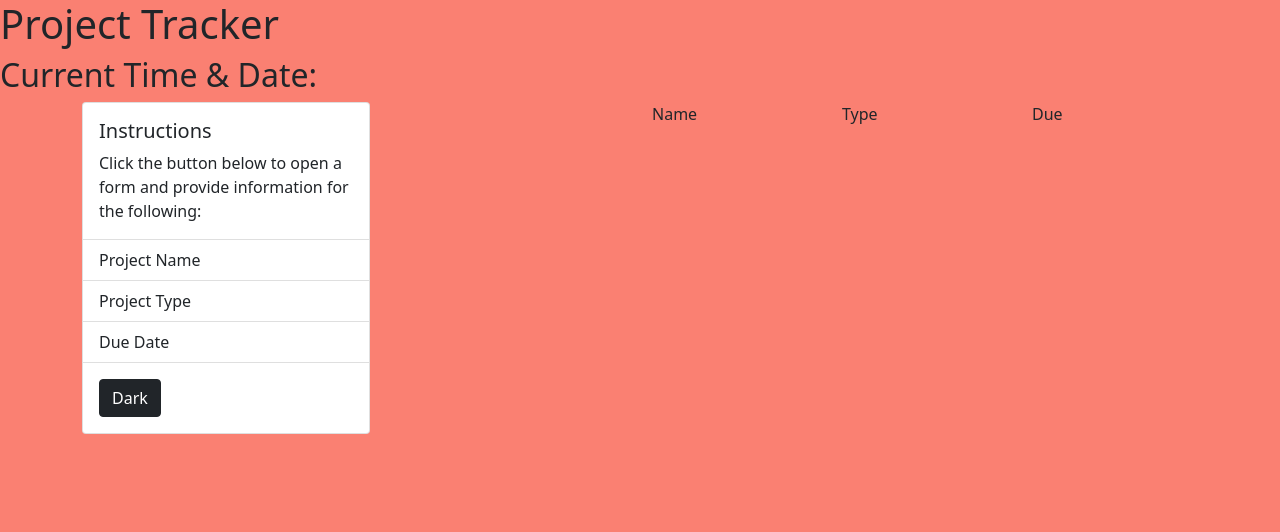
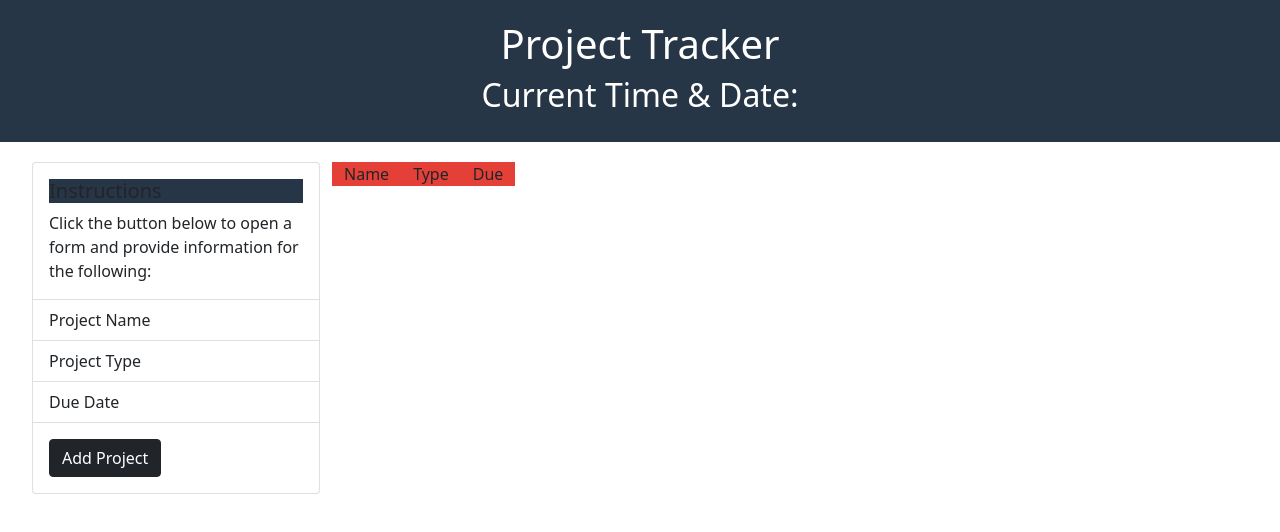
Before and after one commit to iam-dj/mini-project-4, a plain HTML site: page index.html in a window 1280 px wide. Drawn offline with nearby package versions, Linux system fonts and the light colour scheme.

Commit message:
updated css styling

```diff
--- a/index.html
+++ b/index.html
@@ -9,7 +9,7 @@
     <title>Document</title>
 </head>
 <body>
-    <header>
+    <header class="header">
         <h1>Project Tracker</h1>
         <h2>Current Time & Date: <br /><span id="date-time"></span></h2>
     </header>
@@ -27,12 +27,12 @@
                   <li class="list-group-item">Due Date</li>
                 </ul>
                 <div class="card-body">
-                    <button type="button" class="btn btn-dark">Dark</button>
+                    <button type="button" class="btn btn-dark">Add Project</button>
                 </div>
               </div>
           </div>
           <div class="col">
-            <div class="row align-items-start">
+            <div class="row align-items-start r-col">
                 <div class="col">
                   Name
                 </div>
--- a/style.css
+++ b/style.css
@@ -1,3 +1,30 @@
+:root {
+    --color-white: white;
+    --color-bright-orange: #E54038;
+    --color-dark-greyblue: #273646;
+}
+
 body {
-    background-color: salmon;
+    background-color: var(--color-white);
 }
+
+.header {
+    background: var(--color-dark-greyblue);
+    color: var(--color-white);
+    text-align: center;
+    padding: 20px;
+}
+
+.container {
+    display: flex;
+    gap: 20 px;
+    margin: 20px;
+}
+
+.card-title {
+    background: var(--color-dark-greyblue);
+}
+
+.r-col {
+    background: var(--color-bright-orange);
+}
```
